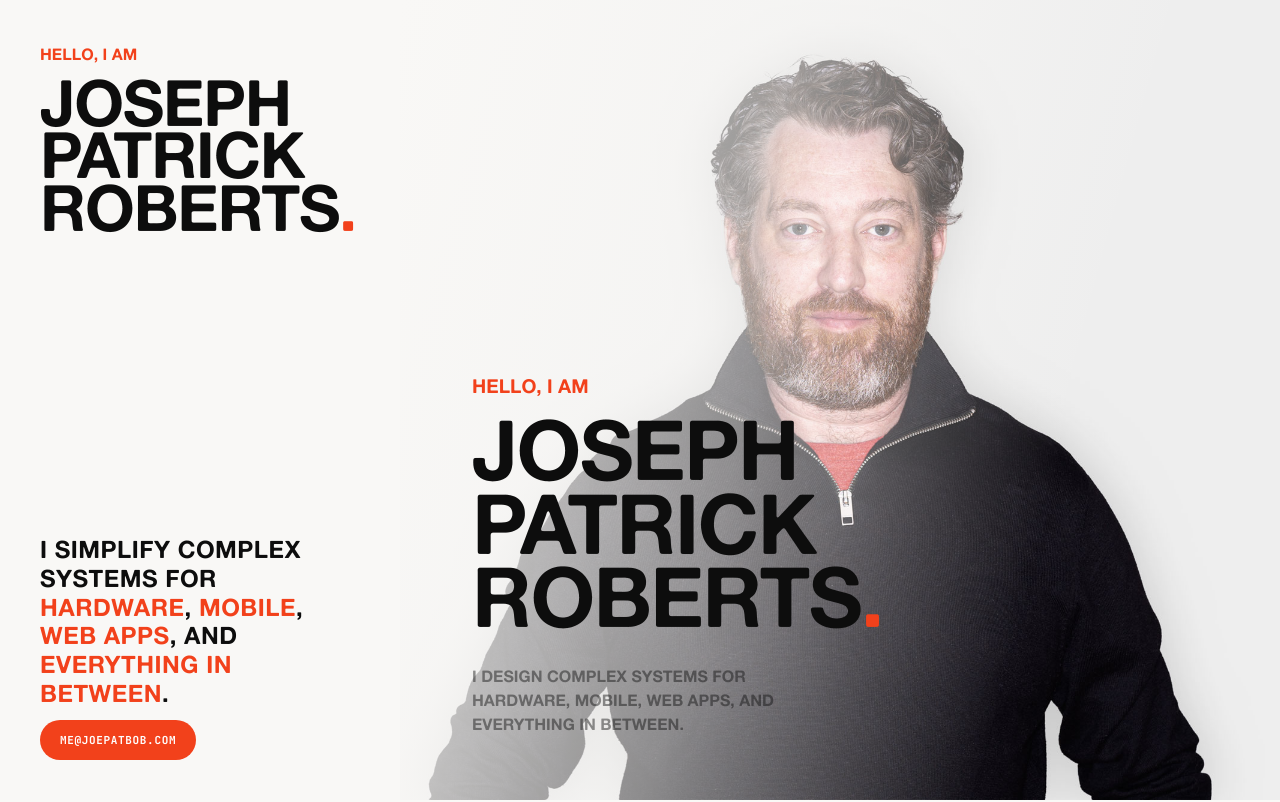
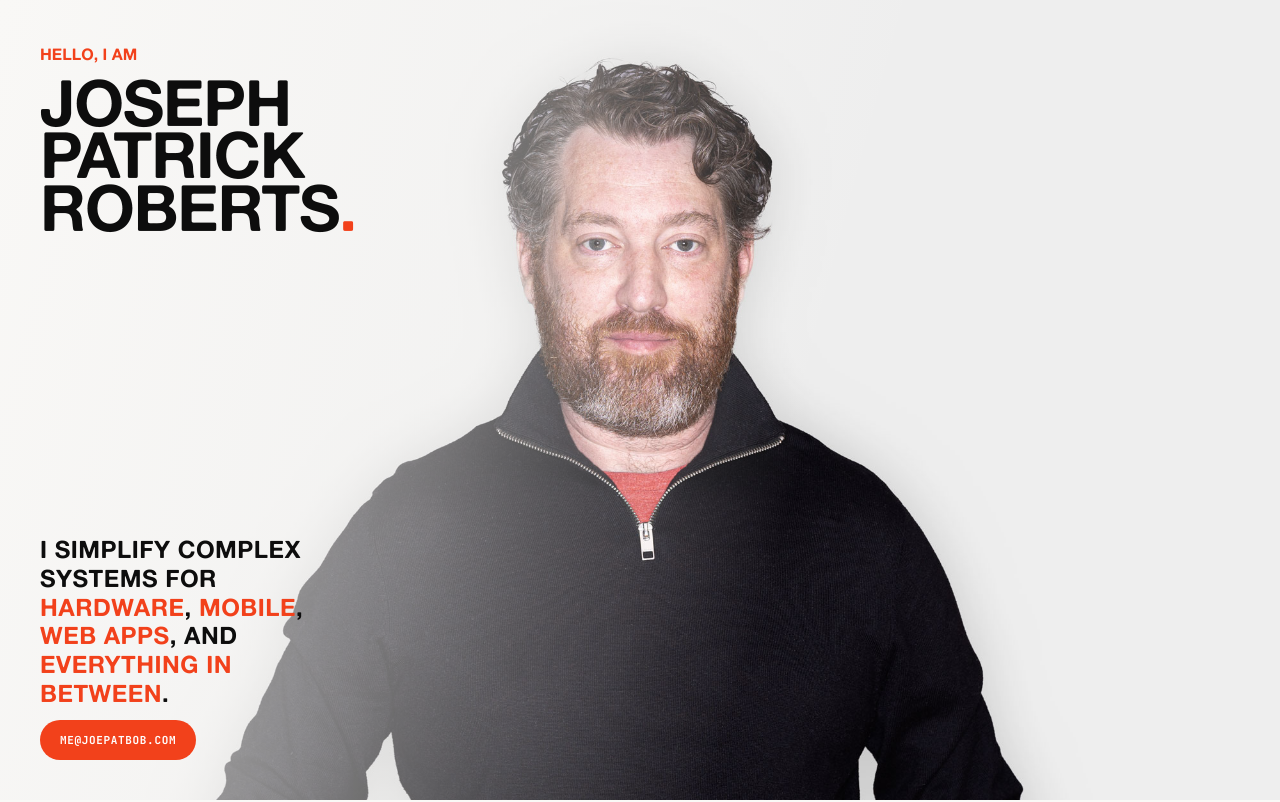
Before and after one commit to joepatbob-ux/joepatbob_Portfolio, a Next.js app: page / in a window 1280 px wide. Shown: the top 802 px of the page. Built offline with nearby package versions, Linux system fonts and the light colour scheme; a web font is replaced by a local one.

Commit message:
Refine Hero component layout and styles for improved responsiveness and readability. Update CSS variables for content padding and adjust gradient for better visual clarity.

```diff
--- a/components/Hero.tsx
+++ b/components/Hero.tsx
@@ -4,10 +4,9 @@
 import Image from 'next/image'
 import { useTheme } from '@/components/ThemeProvider'
 
-// The hero section is 100vh.
-// The sidebar reads the hero height to calculate scroll thresholds.
-// Full-bleed portrait behind copy; scrim keeps type readable on both themes.
-// The name in the sidebar mirrors this and blurs out as user scrolls.
+// The hero section is 100vh — portrait only (intro copy lives in the fixed sidebar).
+// Portrait spans the full viewport width, anchored right. Scrim keeps the sidebar
+// legible over the photo. Breakout math matches .content-area horizontal padding.
 
 const PORTRAIT_LIGHT = '/images/PortraitLight_MG_3496.jpg'
 const PORTRAIT_DARK = '/images/PortraitDark_MG_3490.jpg'
@@ -24,13 +23,14 @@ export function Hero() {
         position: 'relative',
         height: '100vh',
         minHeight: 600,
-        display: 'flex',
-        alignItems: 'flex-end',
         overflow: 'hidden',
         backgroundColor: 'var(--color-paper)',
+        marginLeft:
+          'calc(-1 * (var(--sidebar-width) + var(--content-pad-x)))',
+        width: '100vw',
+        maxWidth: '100vw',
       }}
     >
-      {/* Full-bleed portrait (within content area next to fixed sidebar) */}
       <div
         style={{
           position: 'absolute',
@@ -43,15 +43,15 @@ export function Hero() {
           alt="Joseph Patrick Roberts"
           fill
           priority
-          sizes="(min-width: 901px) calc(100vw - 400px), 100vw"
+          sizes="100vw"
           style={{
             objectFit: 'cover',
-            objectPosition: 'center top',
+            objectPosition: 'right top',
           }}
         />
       </div>
 
-      {/* Readability scrim — follows light/dark paper */}
+      {/* Light scrim on the left so fixed sidebar type stays readable */}
       <div
         aria-hidden
         style={{
@@ -60,65 +60,9 @@ export function Hero() {
           zIndex: 1,
           pointerEvents: 'none',
           background:
-            'linear-gradient(105deg, var(--color-paper) 0%, color-mix(in srgb, var(--color-paper) 55%, transparent) 42%, transparent 72%)',
+            'linear-gradient(105deg, var(--color-paper) 0%, color-mix(in srgb, var(--color-paper) 45%, transparent) 38%, transparent 62%)',
         }}
       />
-
-      {/* Left content */}
-      <div style={{
-        position: 'relative',
-        zIndex: 2,
-        padding: '0 0 64px 72px',
-        maxWidth: 'min(560px, 92%)',
-      }}>
-        {/* Eyebrow — "Hello, I am" in accent */}
-        <p style={{
-          fontFamily: 'var(--font-ahg)',
-          fontWeight: 700,
-          fontSize: 'clamp(14px, 1.5vw, 24px)',
-          lineHeight: 1.4,
-          textTransform: 'uppercase',
-          color: 'var(--color-accent)',
-          marginBottom: 12,
-          letterSpacing: 0,
-        }}>
-          Hello, I am
-        </p>
-
-        {/* Name — large, uppercase */}
-        <h1 style={{
-          fontFamily: 'var(--font-ahg)',
-          fontWeight: 700,
-          fontSize: 'clamp(48px, 6.5vw, 120px)',
-          lineHeight: 0.88,
-          letterSpacing: '-0.02em',
-          textTransform: 'uppercase',
-          color: 'var(--color-ink)',
-          margin: 0,
-        }}>
-          JOSEPH
-          <br />
-          PATRICK
-          <br />
-          ROBERTS
-          <span style={{ color: 'var(--color-accent)' }}>.</span>
-        </h1>
-
-        {/* Descriptor sentence */}
-        <p style={{
-          fontFamily: 'var(--font-ahg)',
-          fontWeight: 700,
-          fontSize: 'clamp(14px, 1.25vw, 20px)',
-          lineHeight: 1.5,
-          textTransform: 'uppercase',
-          color: 'var(--color-muted)',
-          marginTop: 32,
-          maxWidth: 360,
-        }}>
-          I design complex systems for hardware,
-          mobile, web apps, and everything in between.
-        </p>
-      </div>
     </section>
   )
 }
--- a/styles/globals.css
+++ b/styles/globals.css
@@ -33,6 +33,8 @@
     --color-chapter-dim: rgba(242, 65, 27, 0.25);
     --sidebar-width:    400px;
     --gutter:           72px;
+    /* Horizontal inset for main column: rules and blocks don’t hug viewport or sidebar */
+    --content-pad-x:    24px;
     /* Match @font-face family names; --font-mono comes from next/font on <html> */
     --font-ahg:   "Alte Haas Grotesk Bold", sans-serif;
     --font-body:  "Alte Haas Grotesk", sans-serif;
@@ -61,9 +63,11 @@
     font-family: var(--font-body), system-ui, sans-serif;
   }
 
-  /* Offset all content by sidebar width */
+  /* Offset by sidebar + breathing room so dividers don’t touch edges */
   .content-area {
     margin-left: var(--sidebar-width);
+    padding-left: var(--content-pad-x);
+    padding-right: var(--content-pad-x);
   }
 }
 
```
